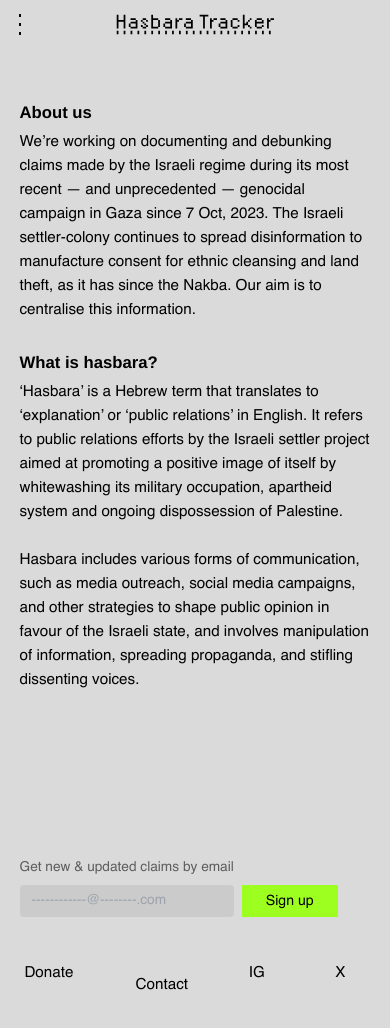
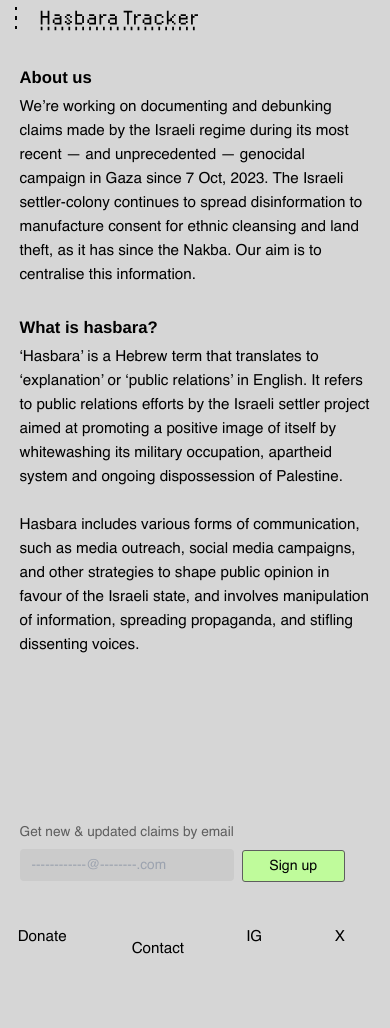
Before and after one commit to tamtzekin/hasbara-tracker, a React (Create React App) app: page /about in a window 390 px wide. Shown: the top 1028 px of the page. Built offline with nearby package versions, Linux system fonts and the light colour scheme.

Commit message:
style stuff

```diff
--- a/src/App.css
+++ b/src/App.css
@@ -13,18 +13,41 @@ oooooooooooooooooooooooooooooooooooooooooooooooooooooooooooooooooooooooooooooooo
 }
 
 .header-container {
+    /* position: fixed; */
+    top: 0;
+    left: 0;
     width: 100%;
+
     display: flex;
     justify-content: space-around;
     flex-direction: column;
-    min-height: 10vh;
+
+    min-height: 5vh;
+
+    z-index: 4;
+}
+
+.header-container-fixed {
+    position: fixed;
+    top: 0;
+    left: 0;
+    width: 100%;
+
+    display: flex;
+    justify-content: space-around;
+    flex-direction: column;
+
+    min-height: 30vh;
+    background-color: theme('colors.grey');
+    border-bottom: 1px solid theme('colors.grey-darker');
+
+    z-index: 4;
 }
 
 .logo-container {
     width: 17rem;
     position: absolute;
-    /* flex: 1; */
-    /* left: 4.6rem; */
+    left: 5%;
     top: 1rem;
 
 }
@@ -36,7 +59,19 @@ oooooooooooooooooooooooooooooooooooooooooooooooooooooooooooooooooooooooooooooooo
     display: flex;
     list-style-type: none;
     white-space: nowrap;
+    z-index: 4;
 }
+
+.nav-links-fixed {
+    position: fixed;
+    top: 3.5%;
+    right: 13.55%;
+    display: flex;
+    list-style-type: none;
+    white-space: nowrap;
+    z-index: 4;
+}
+
 
 .nav-links a {
     text-decoration: none;
@@ -80,14 +115,15 @@ oooooooooooooooooooooooooooooooooooooooooooooooooooooooooooooooooooooooooooooooo
     display: flex;
     justify-content: center;
     align-items: center;
-    height: 3.2rem;
-    padding: 1.7em;
-    background-color: theme('colors.green-bright');
+    height: 0.5rem;
+    padding: 2.2% 0 2.2% 0;
+    background-color: theme('colors.green-light');
     font-size: 0.93em;
-    border: none;
-    border-radius: 0;
+    border: solid 0.5px theme('colors.grey-faded');
+    border-radius: 3px;
     font-family: 'Helvetica', Helvetica, sans-serif;
-    transition: 0.2s;
+    transition: 0.15s;
+    min-width: 13%;
 }
 
 /* Specific style for email sign up button */
@@ -96,11 +132,13 @@ oooooooooooooooooooooooooooooooooooooooooooooooooooooooooooooooooooooooooooooooo
     height: 2rem;
     top: 0.15rem;
     position: relative;
+    min-width: 100%;
 }
 
 .btn-green:hover {
     background-color: theme('colors.grey-darkest');
     color: theme('colors.grey-light');
+    border: solid 0.5px theme('colors.grey-light');
 }
 
 
@@ -349,7 +387,7 @@ oooooooooooooooooooooooooooooooooooooooooooooooooooooooooooooooooooooooooooooooo
 
     /* BODY TEXT */
     .content-container {
-        margin: 25% 0 15% 0;
+        margin: 15% 0 15% 0;
         min-width: 300px;
         left: 0;
     }
@@ -382,7 +420,7 @@ oooooooooooooooooooooooooooooooooooooooooooooooooooooooooooooooooooooooooooooooo
         top: 0;
         left: 0;
         position: fixed;
-        background: #dadada;
+        background: theme('colors.grey');
         z-index: 5;
         width: 100%;
         /* padding-top: 0px; */
@@ -391,14 +429,15 @@ oooooooooooooooooooooooooooooooooooooooooooooooooooooooooooooooooooooooooooooooo
     }
 
     .logo-container {
-        top: 0.5rem;
         width: 100%;
+        left: -18%;
+        top: 10%;
     }
 
     .logo-container svg {
         vertical-align: middle;
         height: 2rem;
-        margin: 0 auto;
+        margin-left: 28%;
     }
 
     .nav-links {
@@ -420,9 +459,9 @@ oooooooooooooooooooooooooooooooooooooooooooooooooooooooooooooooooooooooooooooooo
           display: flex;
           align-items: center;
           justify-content: flex-end;
-          position: relative;
-          top: 0rem;
-          left: 0.5rem;
+          position: absolute;
+          left: 1%;
+          top: -15%;
           margin-right: auto;
           z-index: 3;
       }
--- a/src/components/Footer.js
+++ b/src/components/Footer.js
@@ -41,7 +41,7 @@ const Footer = () => {
             </div>
 
             {/* Links */}
-            <ul className="mobile:items-center mobile:-ml-14 mobile:pt-5 mobile:justify-around laptop:justify-end laptop:ml-auto flex flex-row mt-3 text-sm">
+            <ul className="mobile:items-center mobile:-ml-16 mobile:pt-5 mobile:justify-between laptop:justify-end laptop:ml-auto flex flex-row mt-3 text-sm">
               <li className="laptop:me-10">
                 <a href="https://www.paypal.com/donate/?hosted_button_id=44XADNYVGGMPS" target="_blank" rel="noreferrer" className="hover:underline">
                   Donate
--- a/src/components/Tracker.css
+++ b/src/components/Tracker.css
@@ -57,7 +57,7 @@ a {
 }
 
 body {
-    background-color: #dadada;
+    background-color: theme('colors.grey');
     /* font-size: 1.15em; */
     margin: 5% 5% 5% 5%;
 }
@@ -94,7 +94,7 @@ button {
     width: 0.6rem;
     height: 0.8rem;
     vertical-align: 1%;
-    margin-right: 3%;
+    margin-right: 4%;
 }
 
 /* :: after */
@@ -199,7 +199,8 @@ select.claim-dropdown-box::-ms-expand {
 
 /*** SEARCH BAR ***/
 .search-bar-container {
-    display: flex;
+    display: none; /* Hide on desktop for now */
+    /* display: flex; */
     width: 80%;
     margin-left: auto;
     margin-right: auto;
@@ -252,7 +253,7 @@ li.undotted {
 
 /*** TRACKER TABLE ***/
 .tracker-container {
-    margin-top: 5%;
+    margin-top: 30%;
     width: 100%;
     text-wrap: justify;
  }
@@ -321,28 +322,25 @@ table.a:hover {
 }
 
 .claim-tag {
-    border: solid 0.5px;
+    border: solid 0.5px theme('colors.grey-faded');
     padding: 5% 21% 5% 21%;
     border-radius: 3px;
-    /* background: #94ff94; */
-    background: #bffb9b;
+    background: theme('colors.green-light');
 }
 
 .context-tag {
-    border: solid 0.5px;
+    border: solid 0.5px theme('colors.grey-faded');
     padding: 5% 12% 5% 12%;
     border-radius: 3px;
-    /* background: #80ffcc; */
-    background: #b7fbf3;
+    background: theme('colors.blue');
 }
 
 .debunk-tag {
     font-size: 0.95em;
-    border: solid 0.5px;
+    border: solid 0.5px theme('colors.grey-faded');
     padding: 6% 13% 6% 13%;
     border-radius: 3px;
-    /* background: #33ff7d; */
-    background: #78ff96;
+    background: theme('colors.green');
 }
 
 u {
@@ -413,10 +411,10 @@ oooooooooooooooooooooooooooooooooooooooooooooooooooooooooooooooooooooooooooooooo
     }
 
     .claim-tag {
-        padding: 0.5% 1% 0.1% 1%;
+        padding: 1.8% 1.7% 1.8% 1.7%;
         width: 14%;
-        position: absolute;
-        left: 30%;
+        position: relative;
+        left: 27%;
         text-align: center;
     }
 
@@ -549,14 +547,13 @@ oooooooooooooooooooooooooooooooooooooooooooooooooooooooooooooooooooooooooooooooo
     }
 
     .source-heading {
-        background: #dcdcdc;
-        padding: 0.3% 0.9% 0.3% 0.9%;
-        border: 0.5px solid black;
+        /* background: #dcdcdc; */
+        /* padding: 0.3% 0.9% 0.3% 0.9%; */
+        /* border: 0.5px solid black; */
         border-radius: 3px;
         width: 20%;
         margin-top: 6%;
         margin-bottom: 3%;
-        text-align: center;
     }
 
     .source-heading::after {
--- a/src/components/data.js
+++ b/src/components/data.js
@@ -3,6 +3,7 @@ const data = [
 // CLAIM: Forty beheaded babies
     {
         claimTitle: 'Forty beheaded babies',
+        // claimSummary: 'Israeli soldiers claimed they found up to 40 decapitated or murdered babies in kibbutzes across occupied Palestine. This has been repeated by politicians and the media abroad.',
         date: '1948',
         claim: {
             claimText: 'Context',
@@ -620,6 +621,7 @@ const data = [
 // Claim: Al-Ahli Hospital was attacked by Palestinian rockets, not Israeli forces
 {
     claimTitle: 'Al-Ahli Hospital was attacked by Palestinian rockets, not Israeli forces',
+    // claimSummary: 'The Israeli state says Al-Ahli Hospital was attacked by Palestinian rockets',
 
     date: '12 Oct 2023',
 
```
Also changed, not shown: src/components/Tracker.js (+70 -19 lines).
